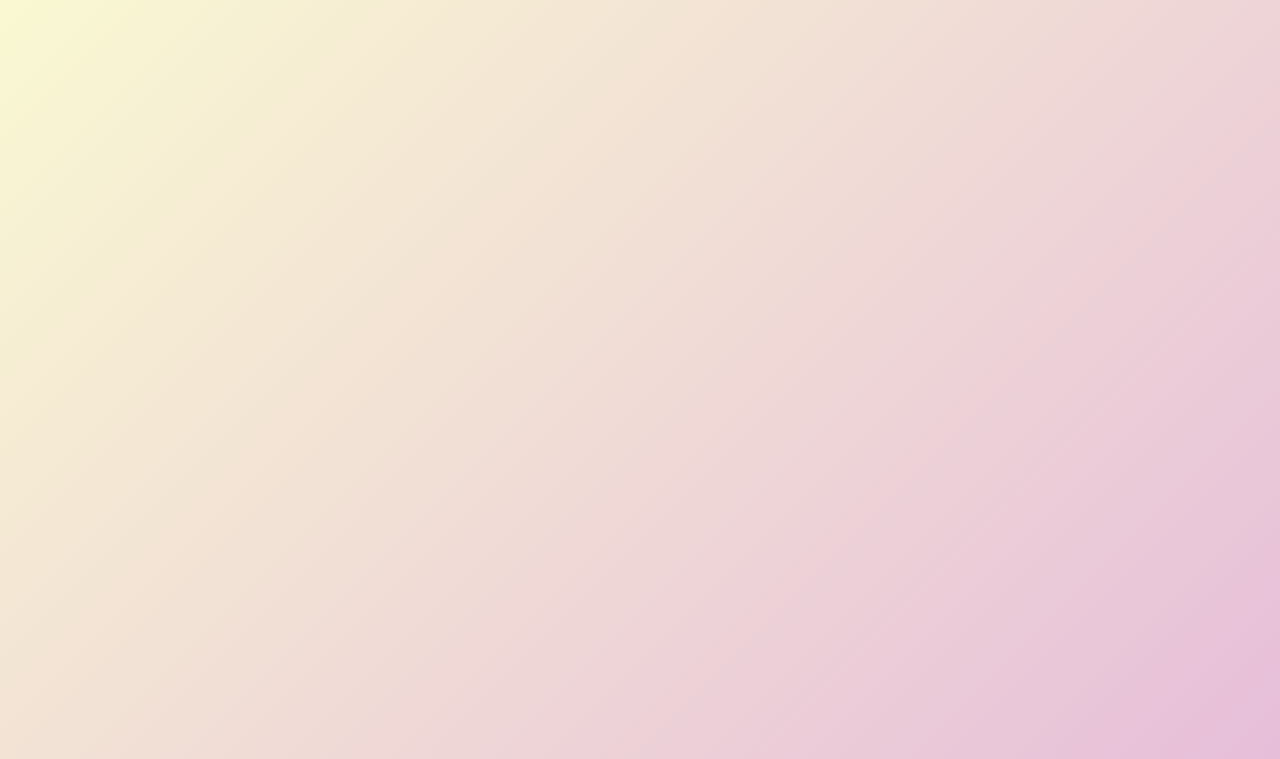
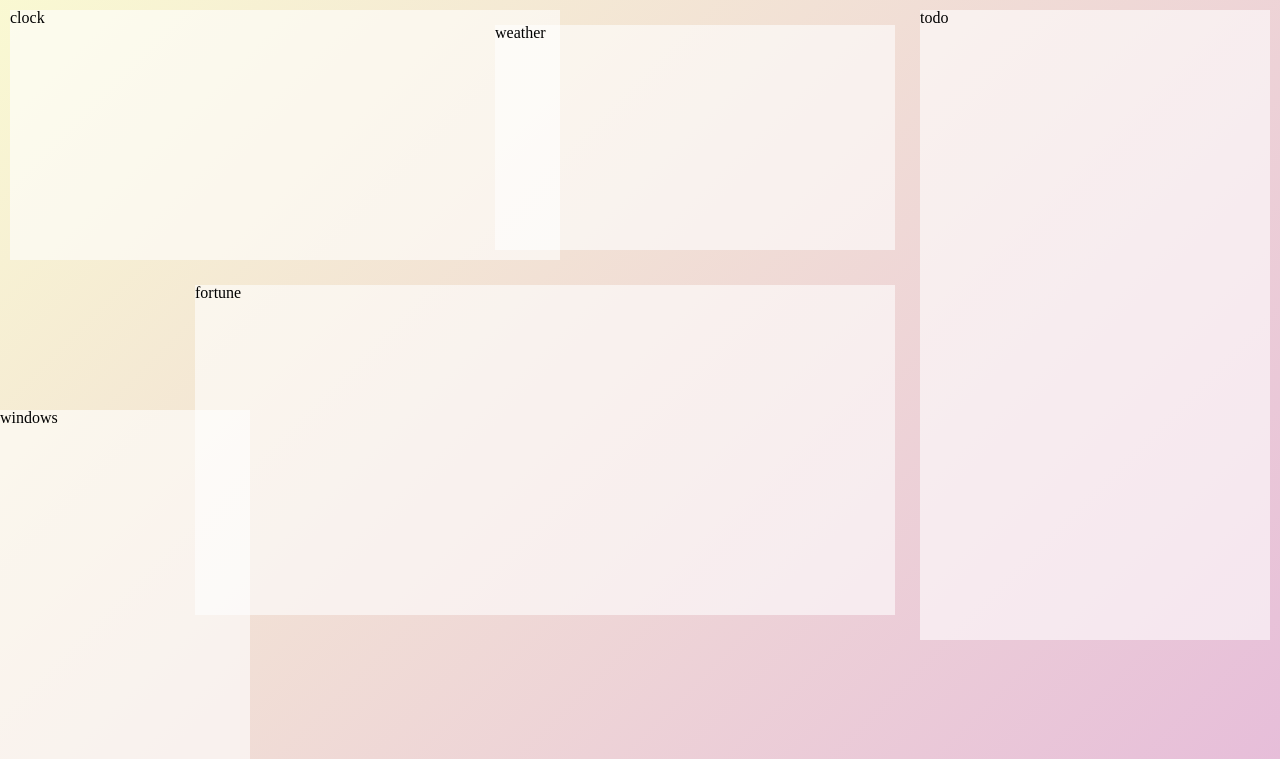
Before and after one commit to JxoLus/JxoLus.github.io, a plain HTML site: page VanillaJS/html/main.html in a window 1280 px wide. Shown: the top 759 px of the page. Drawn offline with Linux system fonts and the light colour scheme.

Commit message:
display layout done

```diff
--- a/VanillaJS/css/main-tabs.css
+++ b/VanillaJS/css/main-tabs.css
@@ -2,13 +2,41 @@
   display: flex;
 }
 
+.main-tabs div {
+  position: absolute;
+  background-color: rgba(255, 255, 255, 0.6);
+}
+
 .main-tabs__windows {
-  position: fixed;
-  bottom: 70px;
-  background-color: #edeef2;
+  bottom: 40px;
+  width: 250px;
+  height: 350px;
+}
+
+.main-tabs__clock {
+  width: 550px;
+  height: 250px;
+  top: 10px;
+  left: 10px;
+}
+
+.main-tabs__todo {
+  width: 350px;
+  height: 630px;
+  top: 10px;
+  right: 10px;
 }
 
 .main-tabs__fortune {
-  width: 300px;
-  height: 200px;
+  width: 700px;
+  height: 330px;
+  top: 285px;
+  right: 385px;
 }
+
+.main-tabs__weather {
+  width: 400px;
+  height: 225px;
+  top: 25px;
+  right: 385px;
+}
--- a/VanillaJS/html/main.html
+++ b/VanillaJS/html/main.html
@@ -10,19 +10,19 @@
   <body>
     <main>
       <div class="main-tabs">
-        <div class="main-tabs__windows hidden">
+        <div class="main-tabs__windows">
           windows
         </div>
-        <div class="main-tabs__clock hidden">
+        <div class="main-tabs__clock">
           clock
         </div>
-        <div class="main-tabs__todo hidden">
+        <div class="main-tabs__todo">
           todo
         </div>
-        <div class="main-tabs__fortune hidden">
+        <div class="main-tabs__fortune">
           fortune
         </div>
-        <div class="main-tabs__weather hidden">
+        <div class="main-tabs__weather">
           weather
         </div>
       </div>
```
